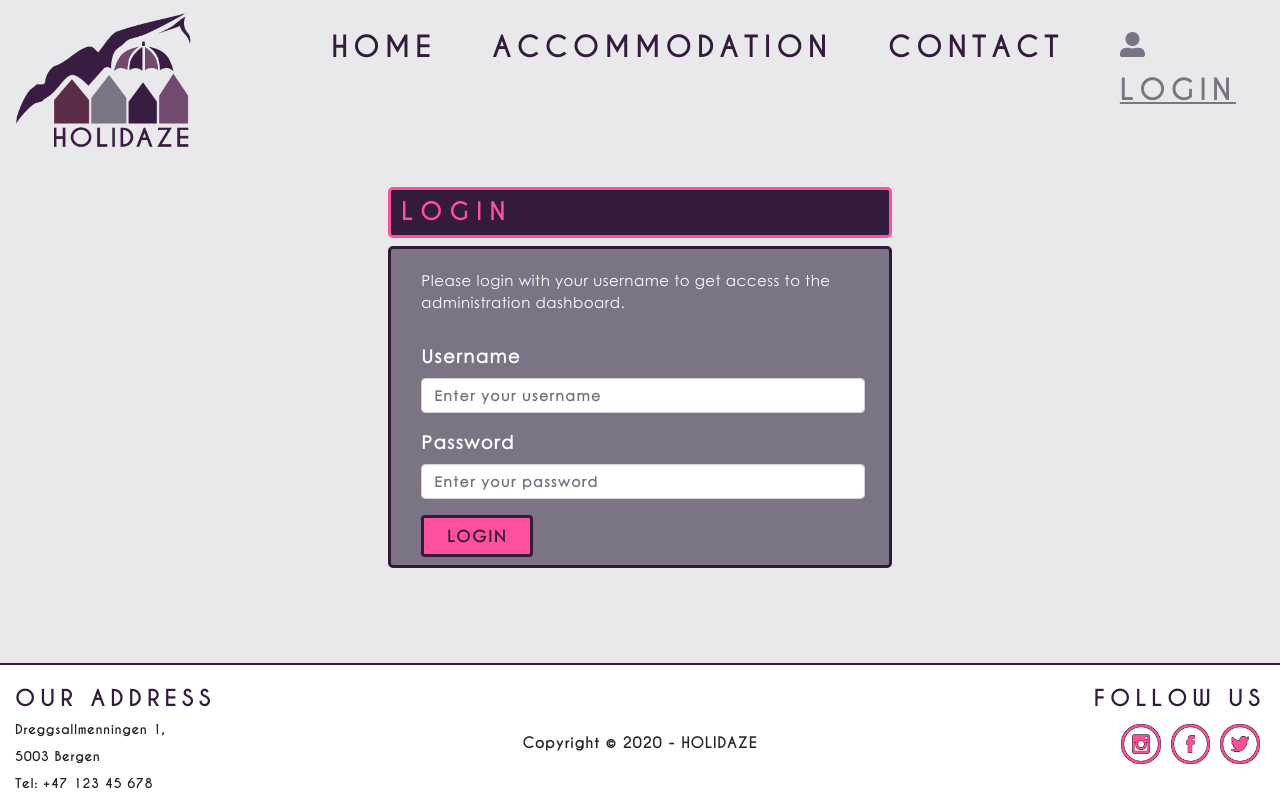
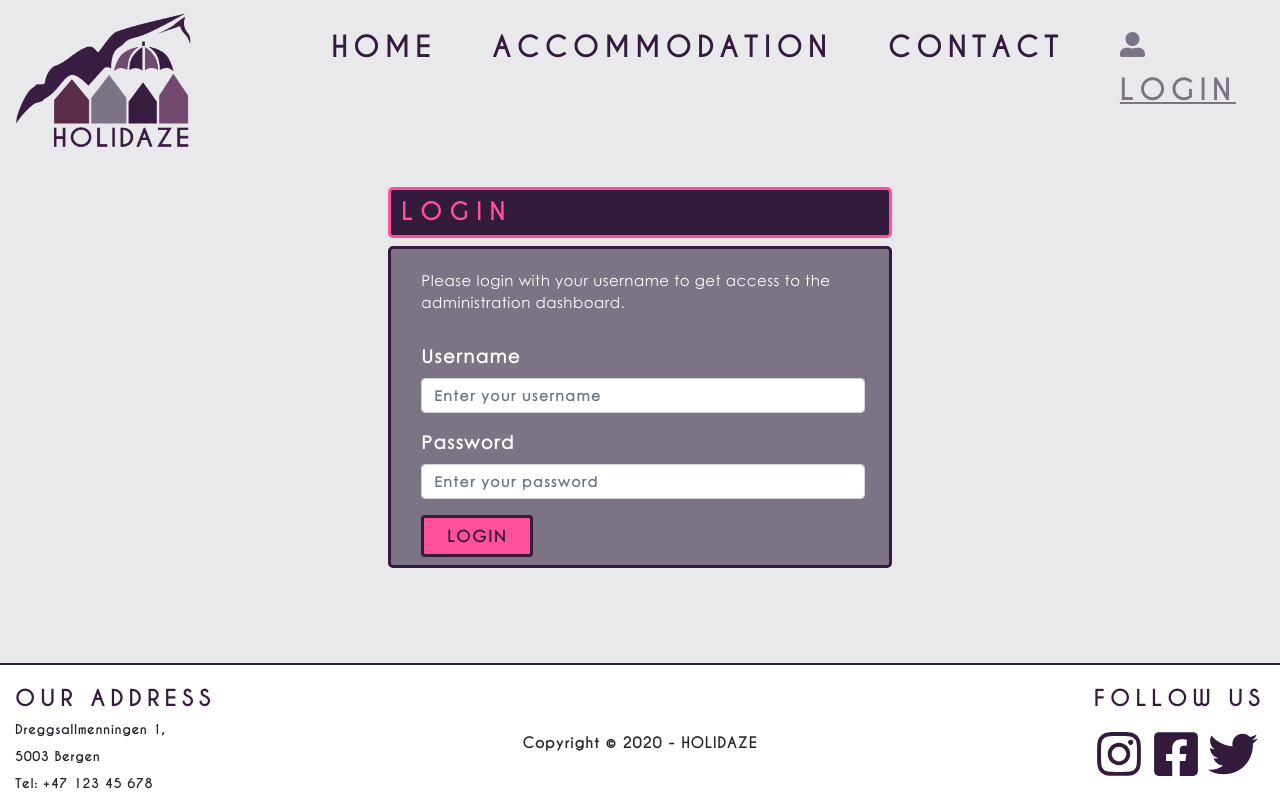
Before and after one commit to NinaWiik/Nina-Wiik_Project-exam-2_Holidaze-noroff-feu, a React (Create React App) app: page /register in a window 1280 px wide. Built offline with nearby package versions, Linux system fonts and the light colour scheme.

Commit message:
Changed SoMe icons
changed icons with react-icons

```diff
--- a/src/components/layout/Footer.js
+++ b/src/components/layout/Footer.js
@@ -5,45 +5,34 @@ import Row from "react-bootstrap/Row";
 import Insta from "../../assets/socialmedia/insta.png";
 import Facebook from "../../assets/socialmedia/fb.png";
 import Twitter from "../../assets/socialmedia/twitter.png";
+import { FaTwitter, FaFacebookSquare, FaInstagram } from "react-icons/fa";
 
 function Footer() {
   return (
     <div>
-      <Container className="container__footer" fluid>
+      <Container className="footer__container" fluid>
         <Row>
-          <Col className="col__footer--left">
+          <Col className="footer__col--left">
             <h5>Our Address</h5>
-            <p className="paragraph__footer--left">Dreggsallmenningen 1,</p>
-            <p className="paragraph__footer--left">5003 Bergen</p>
-            <p className="paragraph__footer--left">Tel: +47 123 45 678</p>
+            <p className="footer__paragraph--left">Dreggsallmenningen 1,</p>
+            <p className="footer__paragraph--left">5003 Bergen</p>
+            <p className="footer__paragraph--left">Tel: +47 123 45 678</p>
           </Col>
-          <Col className="col__footer--middle">
-            <p className="paragraph__footer--middle">
+          <Col className="footer__col--middle">
+            <p className="footer__paragraph--middle">
               Copyright &copy; {new Date().getFullYear()} - HOLIDAZE
             </p>
           </Col>
-          <Col className="col__footer--right">
+          <Col className="footer__col--right">
             <h5>Follow us </h5>
-            <a href="https://instagram.com" className="anchor__footer">
-              <img
-                src={Insta}
-                className="image__footer--some"
-                alt="instagram social media icon"
-              ></img>
+            <a href="https://instagram.com">
+              <FaInstagram className="footer__anchor" />
             </a>
-            <a href="https://facebook.com" className="anchor__footer">
-              <img
-                src={Facebook}
-                className="image__footer--some"
-                alt="facebook social media icon"
-              ></img>
+            <a href="https://facebook.com">
+              <FaFacebookSquare className="footer__anchor" />
             </a>
-            <a href="https://twitter.com" className="anchor__footer">
-              <img
-                src={Twitter}
-                className="image__footer--some"
-                alt="twitter social media icon"
-              ></img>
+            <a href="https://twitter.com">
+              <FaTwitter className="footer__anchor" />
             </a>
           </Col>
         </Row>
--- a/src/sass/partials/_footer.scss
+++ b/src/sass/partials/_footer.scss
@@ -1,4 +1,4 @@
-.container__footer {
+.footer__container {
     background-color: white;
     margin-top: 4em;
     padding-top: 20px;
@@ -8,30 +8,28 @@
     width: 100%;
 }
 
-.paragraph__footer--left {
+.footer__paragraph--left {
     font-size: 0.8em;
     margin-bottom: 5px;
     font-family: 'CaviarDreams', arial, sans-serif;
     font-weight: bold;
 }
 
-.paragraph__footer--middle {
+.footer__paragraph--middle {
     text-align: center;
     font-family: 'CaviarDreams', arial, sans-serif;
     font-weight: bold;
     padding-top: 12%;
 }
 
-.image__footer--some {
-    width: 10%;
-    margin: 5px;
+
+
+.footer__col--right {
+    text-align: right;
 }
 
-.image__footer--some:hover {
-    background-color: $darkPurple;
-    border-radius: 50%;
+.footer__anchor {
+    font-size: 50px;
+    margin-right: 7px;
+    margin-top: 10px;
 }
-
-.col__footer--right {
-    text-align: right;
-}
```
